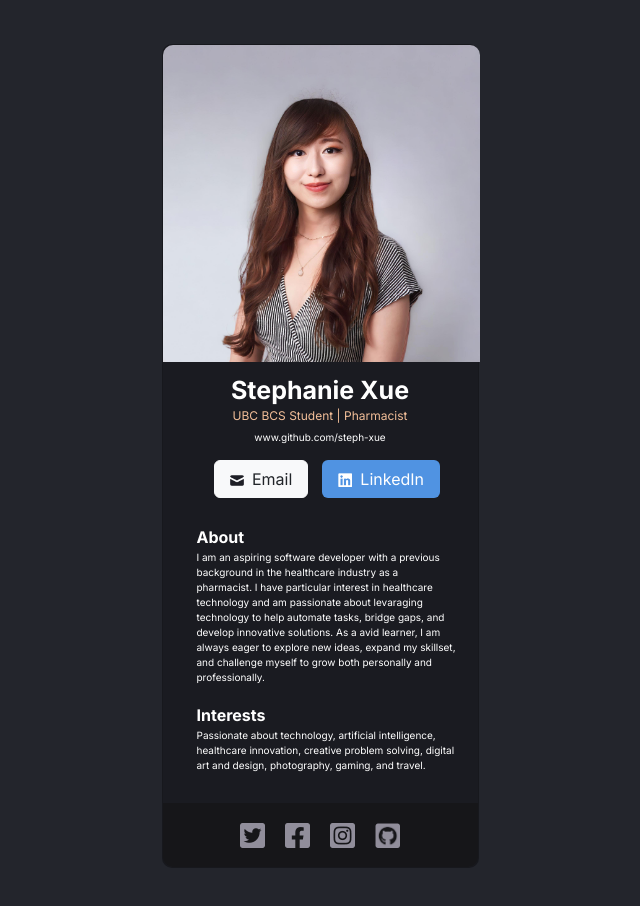
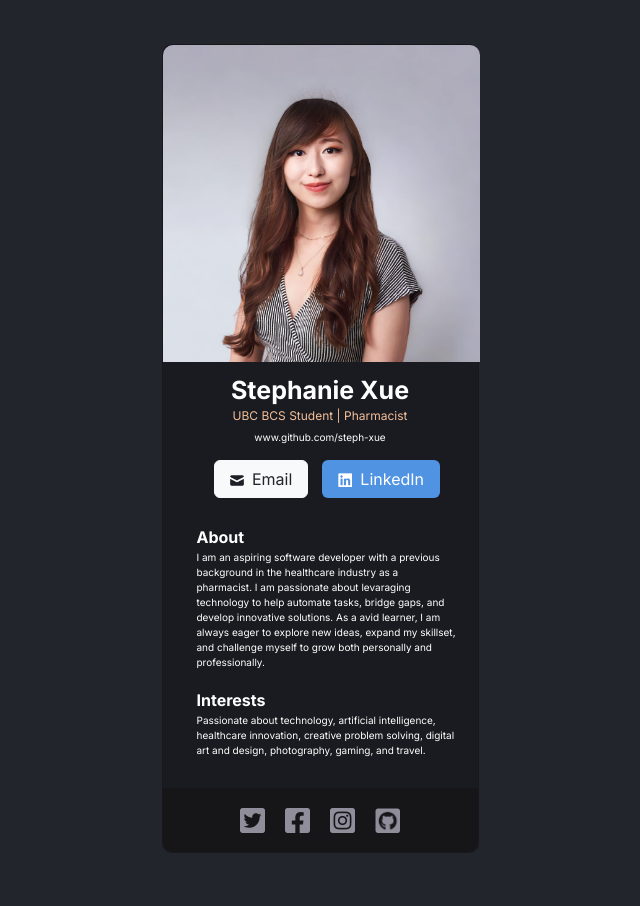
Before and after one commit to steph-xue/digital-business-card, a React (Vite) app: page / in a window 1280 px wide. Shown: the top 906 px of the page, without its empty margins (320-960 px from the left). Built offline with nearby package versions, Linux system fonts and the light colour scheme.

Commit message:
adjust about me

```diff
--- a/package.json
+++ b/package.json
@@ -10,6 +10,7 @@
     "preview": "vite preview"
   },
   "dependencies": {
+    "firebase": "^10.12.5",
     "react": "^18.3.1",
     "react-dom": "^18.3.1"
   },
--- a/src/components/About.jsx
+++ b/src/components/About.jsx
@@ -5,7 +5,7 @@ function About() {
         <div className="about-page">
             <h1>About</h1>
             <p>
-                I am an aspiring software developer with a previous background in the healthcare industry as a pharmacist. I have particular interest in healthcare technology and am passionate about levaraging technology to help automate tasks, bridge gaps, and develop innovative solutions. As a avid learner, I am always eager to explore new ideas, expand my skillset, and challenge myself to grow both personally and professionally.
+                I am an aspiring software developer with a previous background in the healthcare industry as a pharmacist. I am passionate about levaraging technology to help automate tasks, bridge gaps, and develop innovative solutions. As a avid learner, I am always eager to explore new ideas, expand my skillset, and challenge myself to grow both personally and professionally.
             </p>
         </div>
     );
```
Also changed, not shown: 1 other file (tests, documents, lock files or other folders).
